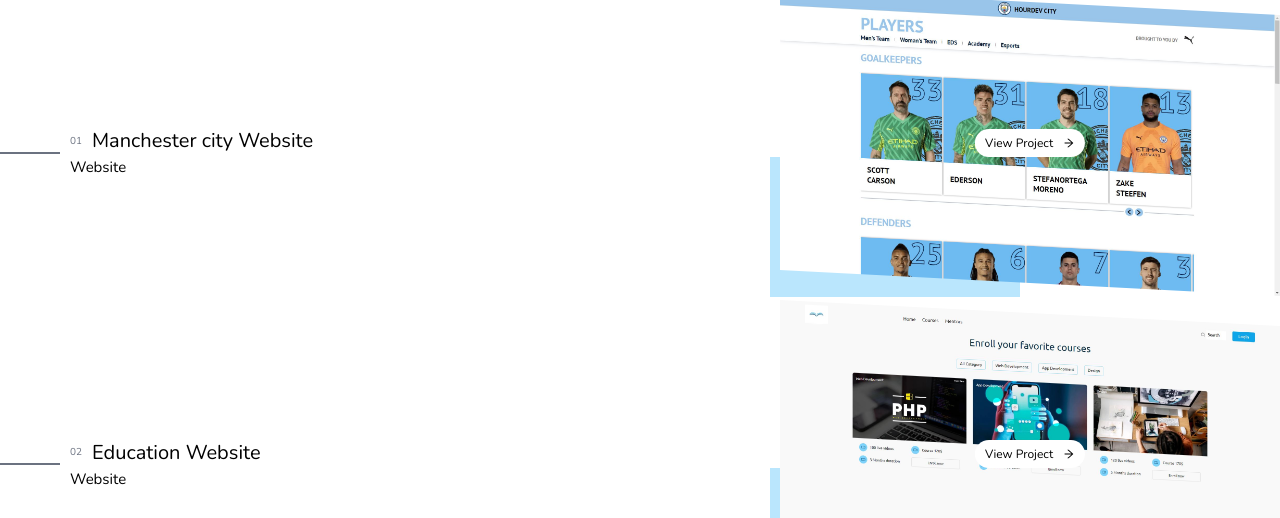
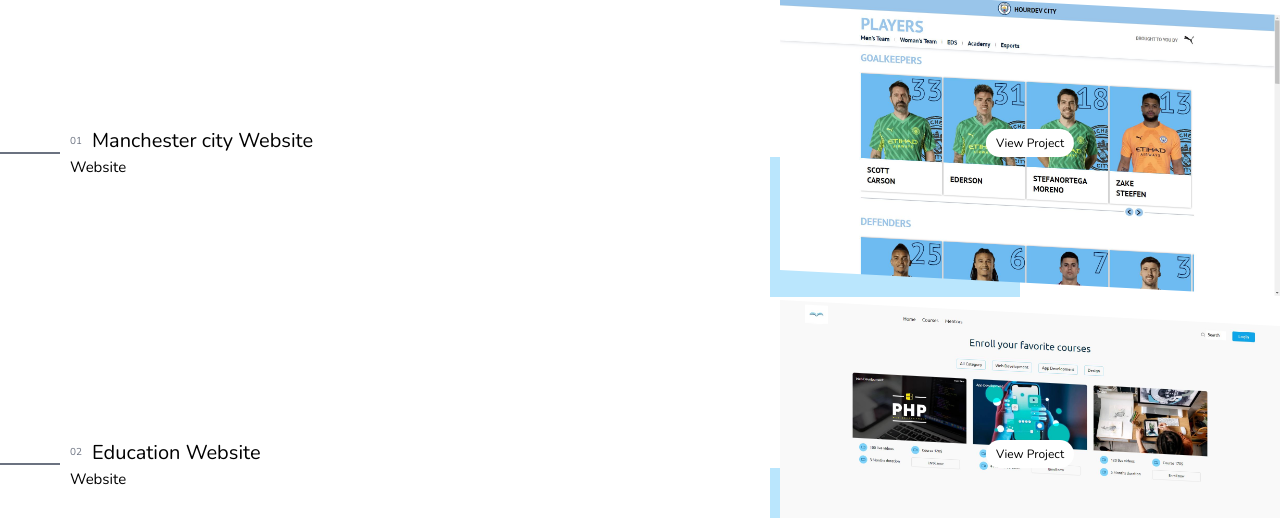
Before and after one commit to hourJsDev/HourPortfolio2, a React (Vite) app: page / in a window 1280 px wide. Shown: the part 1008-1526 px from the top of the page. Built offline with nearby package versions, Linux system fonts and the light colour scheme.

Commit message:
love you

```diff
--- a/src/Components/ProjectLink.jsx
+++ b/src/Components/ProjectLink.jsx
@@ -1,15 +1,14 @@
-import { AiOutlineArrowRight } from "react-icons/ai";
 const ProjectLink = ({ link }) => {
   return (
     <a
       className="absolute z-50 hover:gap-[2rem] duration-200 transition-all ease-out flex -translate-x-[50%] -translate-y-[50%] bg-white gap-[1rem] px-[1rem] py-[.5rem] text-[1.2rem] rounded-[2rem] items-center top-[50%] left-[50%]"
       href={link}
-
+      target="_blank"
     >
       View Project
-      <span>
+      {/* <span>
         <AiOutlineArrowRight />
-      </span>
+      </span> */}
     </a>
   );
 };
```
